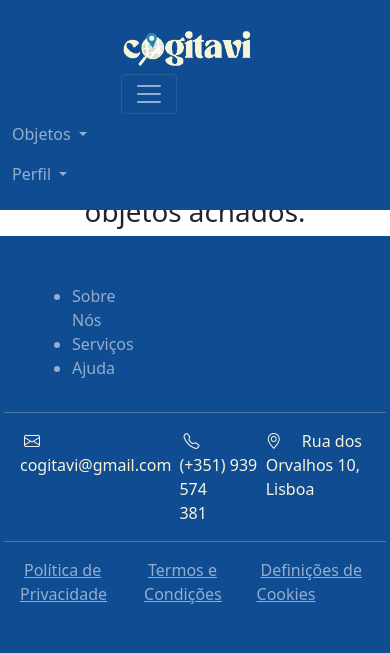
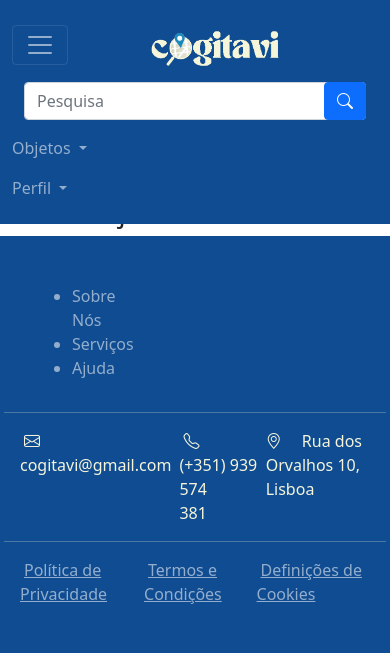
Before and after one commit to happymorgue/projeto, a Laravel app: page /editObjAchados in a window 390 px wide, after a click that opens the changed part. Shown: the top 653 px of the page. Run offline with Laravel 10, Linux system fonts and the light colour scheme; data that the repository does not hold is empty; some libraries are stand-ins or nearby versions.

Commit message:
headerP e headerDL
Questões de responsividade

```diff
--- a/resources/views/partials/headerDL.blade.php
+++ b/resources/views/partials/headerDL.blade.php
@@ -60,7 +60,7 @@
               <div class="horizontal-line2"></div>
               <li><a class="dropdown-item link" href="/verObjPerdidos">Meus objetos perdidos</a></li>
               <div class="horizontal-line2"></div>
-              <li><a class="dropdown-item link" href="/meusleiloes">Meus leilões</a></li>
+              <li><a class="dropdown-item link" href="/meusleiloes">Meus leilões/licitações</a></li>
             </ul>
           </li>
           <li class="nav-item dropdown">
@@ -76,8 +76,6 @@
               <li><a class="dropdown-item link" href="/perfilRegular">Perfil</a></li>
               <div class="horizontal-line2"></div>
               <li><a class="dropdown-item link" href="/verObjPerdidos">Meus objetos perdidos</a></li>
-              <div class="horizontal-line2"></div>
-              <li><a class="dropdown-item link" href="">Minhas licitações</a></li>
               <div class="horizontal-line2"></div>
               <li><a class="dropdown-item link" href="/logout">Terminar sessão</a></li>
               <div class="horizontal-line2"></div>
--- a/resources/views/partials/headerP.blade.php
+++ b/resources/views/partials/headerP.blade.php
@@ -1,29 +1,30 @@
-
 <header>
   <!-- Navbar -->
   <nav class="navbar navbar-expand-lg bg-dark navbar-dark cor-nav-bar py-3 fixed-top">
-    <div class="container d-flex justify-content-around">
-        <!--Logotipo-->
-        <div class="d-none d-lg-block col-md-4 col-lg-4 col-xl-4 col-xxl-4 ps-lg-3"> <!-- retirei o justify-content-around para alinhar a esquerda-->
-          <div class="collapse navbar-collapse w-100">
-            <a href="/homePolicia" class="navbar-brand"><img class="logo-cogitavi" src="{{ asset('logo_cogitavi_vbegebranco.png') }}"></a>
+  <div class="container d-flex justify-content-between align-items-center">
+      <!-- Logo para telas grandes ou + -->
+      <div class="d-none d-lg-flex col-lg-4 col-xl-4 col-xxl-4 ps-lg-3">
+        <a href="/homePolicia" class="navbar-brand">
+          <img class="logo-cogitavi" src="{{ asset('logo_cogitavi_vbegebranco.png') }}">
+        </a>
       </div>
-        </div>
-        <!--Logotipo small screen tab-->
-        <div class="d-lg-none d-md-flex d-sm-inline-flex justify-content-around">
-          <div class="col-2-sm col-2-md">
-            <div class="collapse navbar-collapse w-100 d-flex justify-content-center">
-              <a href="/homePolicia" class="navbar-brand"><img class="logo-cogitavi" src="{{ asset('logo_cogitavi_vbegebranco.png') }}"></a>
-            </div>
-          </div>
-          <div class="col-2-sm col-2-md">
-            <button class="navbar-toggler d-flex justify-content-around" type="button" data-bs-toggle="collapse" data-bs-target="#navmenu">
+      <!-- Menu hamburguer para telas medias ou - -->
+      <div class="d-flex align-items-center d-lg-none">
+        <!-- Hamburger menu button -->
+        <button class="navbar-toggler" type="button" data-bs-toggle="collapse" data-bs-target="#navmenu">
           <span class="navbar-toggler-icon"></span>
         </button>
       </div>
+
+      <!-- Logo centrado para telas medias ou - -->
+      <div class="d-flex justify-content-center flex-grow-1 d-lg-none">
+        <a href="/homePolicia" class="navbar-brand">
+          <img class="logo-cogitavi" src="{{ asset('logo_cogitavi_vbegebranco.png') }}">
+        </a>
       </div>
-      <!--Search bar, needs fixing for sm (and maybe for xl not sure will need joao to test it)-->
-      <div class="collapse navbar-collapse col-md-4 col-lg-4 col-xl-4 col-xxl-4">
+
+      <!-- Search bar para telas grandes ou + -->
+      <div class="d-none d-lg-flex justify-content-center col-lg-4 col-xl-4 col-xxl-4">
         <form class="d-flex container-fluid m-0" role="search">
           <input class="form-control me-2" type="search" placeholder="Pesquisa" aria-label="Search">
           <button class="btn btn-primary btnSearch">
@@ -32,20 +33,30 @@
         </form>
       </div>
 
-    <div class="collapse navbar-collapse col-md-4 col-lg-4 col-xl-4 col-xxl-4" id="navmenu">
-      <ul class="nav navbar-nav ms-auto">
+      <!-- Navbar collapse content -->
+      <div class="collapse navbar-collapse justify-content-end col-lg-4 col-xl-4 col-xxl-4" id="navmenu">
+        <!-- Search bar para telas pequenas -->
+        <div class="d-lg-none my-2">
+          <form class="d-flex container-fluid m-0" role="search">
+            <input class="form-control me-2" type="search" placeholder="Pesquisa" aria-label="Search">
+            <button class="btn btn-primary btnSearch">
+              <i class="bi bi-search search"></i>
+            </button>
+          </form>
+        </div>
 
-        <li class="nav-item dropdown">
+        <!-- Navbar links -->
+        <ul class="navbar-nav ms-auto">
+          <li class="nav-item dropdown me-2">
             <a href="" class="nav-link dropdown-toggle" id="navbarDropdownMenuLink" data-bs-toggle="dropdown">
               Objetos
             </a>
-          <ul class="dropdown-menu dropdown-menu-end  " aria-labelledby="navbarDropdownMenuLink">
-            <!-- <div class="horizontal-line"></div> -->
-            <li><a class="dropdown-item" href="/verPoliciaObjAchados" > Objetos Achados </a></li>
+            <ul class="dropdown-menu dropdown-menu-end" aria-labelledby="navbarDropdownMenuLink">
+              <li><a class="dropdown-item link" href="/verPoliciaObjAchados">Objetos achados</a></li>
               <div class="horizontal-line2"></div>
-            <li><a class="dropdown-item" href="/registarObjAchado" > Novo Objeto Achado </a></li>
+              <li><a class="dropdown-item link" href="/registarObjAchado">Novo Objeto Achado</a></li>
               <div class="horizontal-line2"></div>
-            <li><a class="dropdown-item" href="/buscaObjPerdidos"> Objetos Perdidos </a></li>
+              <li><a class="dropdown-item link" href="/buscaObjPerdidos"> Objetos Perdidos</a></li>
             </ul>
           </li>
           <li class="nav-item dropdown">
@@ -54,21 +65,21 @@
             </a>
             <ul class="dropdown-menu dropdown-menu-end" aria-labelledby="navbarDropdownMenuLink">
               <div class="layout">
-         <h5 class="conta" >Olá, </h5>
+                <h5 class="conta">Olá,</h5>
                 <h5 class="conta" name="nome2"></h5>
               </div>
               <div class="horizontal-line"></div>
-            <li><a class="dropdown-item" href="/perfilPolicia" > Perfil </a></li>
+              <li><a class="dropdown-item link" href="/perfilPolicia" > Perfil</a></li>
               <div class="horizontal-line2"></div>
-            <li><a class="dropdown-item" href="/postosPolicia" > Postos de Polícia </a></li>
+              <li><a class="dropdown-item link" href="/postosPolicia" > Postos de Polícia</a></li>
               <div class="horizontal-line2"></div>
-            <li><a class="dropdown-item link" href="/logout">Terminar sessão</a>
+              <li><a class="dropdown-item link" href="/logout">Terminar sessão</a></li>
               <div class="horizontal-line2"></div>
-            <li><a class="dropdown-item link deleteAcc" href="/api/utilizador/conta/desativar">Apagar Conta</a>
+              <li><a class="dropdown-item link deleteAcc"  href="/api/utilizador/conta/desativar">Apagar Conta</a></li>
             </ul>
           </li>
-
         </ul>
+      </div>
     </div>
   </nav>
 </header>
```
Also changed, not shown: 2 other files. Lines whose indentation alone changed are shown as unchanged.
